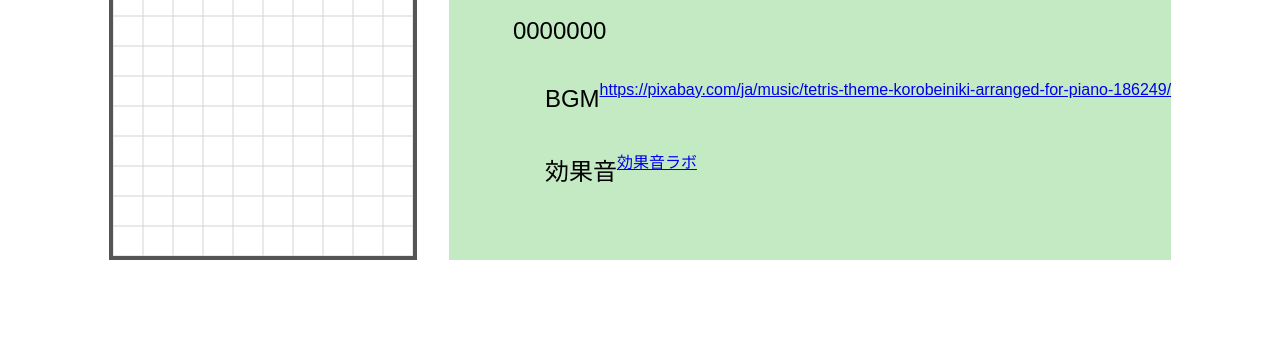
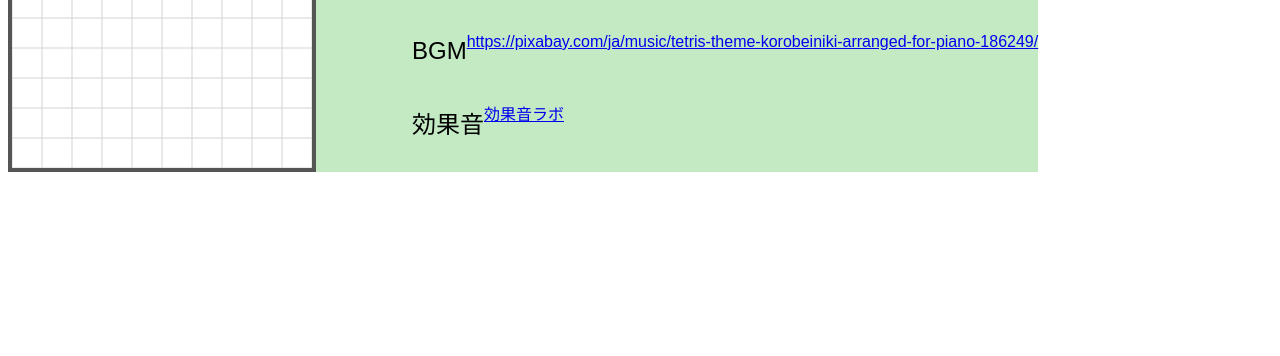
Before and after one commit to soratanaka1203/PuzzleGame, a plain HTML site: page index.html in a window 1280 px wide. Shown: the part 444-800 px from the top of the page. Drawn offline with nearby package versions, Linux system fonts and the light colour scheme; a web font is replaced by a local one.

Commit message:
Revert "位置調整"
This reverts commit 48bb79e1d27a127a828181f104089f055d0d7cb7.

```diff
--- a/index.html
+++ b/index.html
@@ -33,20 +33,6 @@
             display: flex;
         }
 
-        body {
-            display: flex;
-            justify-content: center;   /* 横方向の中央寄せ */
-            align-items: center;       /* 縦方向の中央寄せ */
-            height: 100vh;             /* 画面高さをいっぱい使う */
-            margin: 0;                 /* 余白を消す */
-        }
-
-        .canvas-and-ui {
-            display: flex;
-            gap: 2rem;                 /* canvas と UI の間の余白 */
-        }
-
-
         .colorful span:nth-child(5n+1) { color: red; }
         .colorful span:nth-child(5n+2) { color: blue; }
         .colorful span:nth-child(5n+3) { color: green; }
@@ -60,7 +46,6 @@
     <audio id="lineClearSound" src="Bgm/lineClearSE.mp3"></audio>
     <audio id="moveSound" src="Bgm/MoveSE.mp3"></audio>
     <audio id="gameoverSound" src="Bgm/GameOverSE.mp3"></audio>
-    <section class="canvas-and-ui">
     <canvas id="can"></canvas>
     <div>
         <h1 class="colorful">BlockPuzzle</h1>
@@ -84,9 +69,7 @@
             <h2>効果音</h2>
             <a href="https://soundeffect-lab.info/sound/button/"><p>効果音ラボ</p></a>
         </div>
+
     </div>
-    </section>
-
-
 </body>
 </html>
```
Lines whose indentation alone changed are shown as unchanged.
